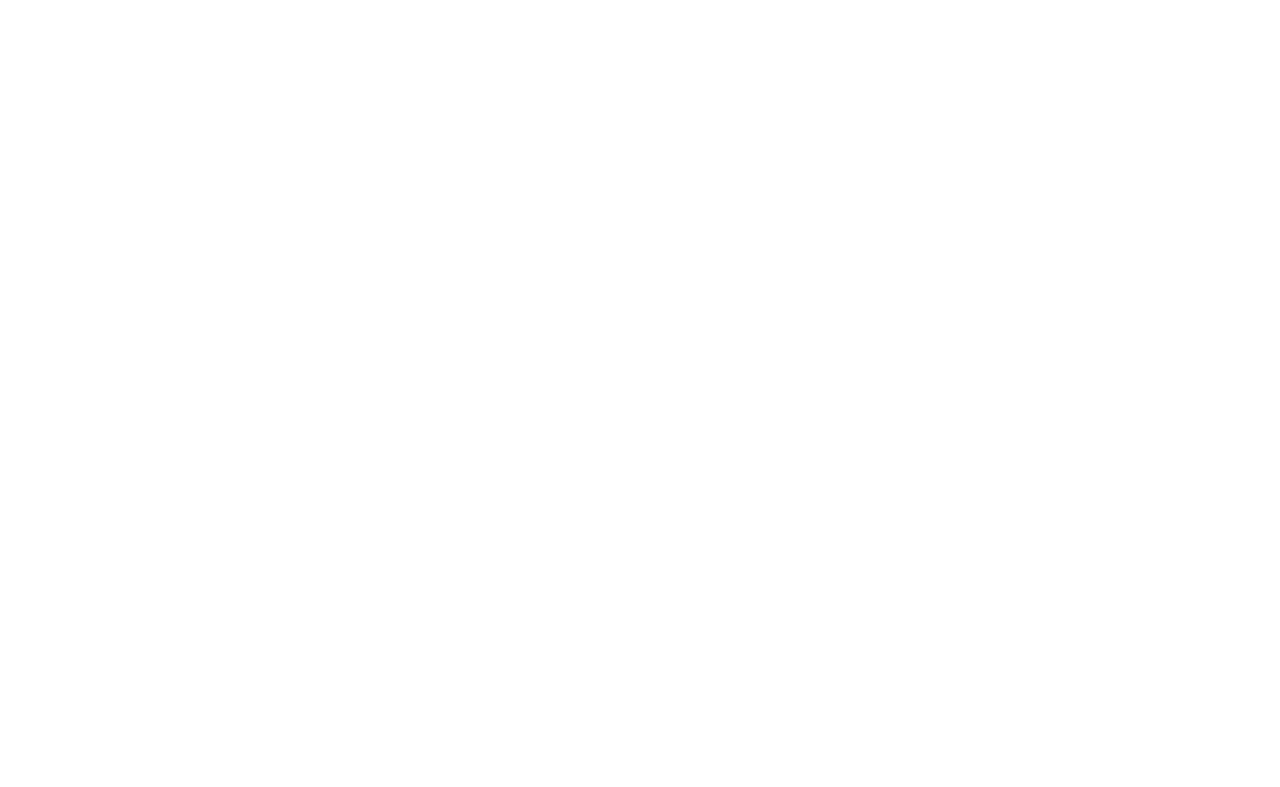
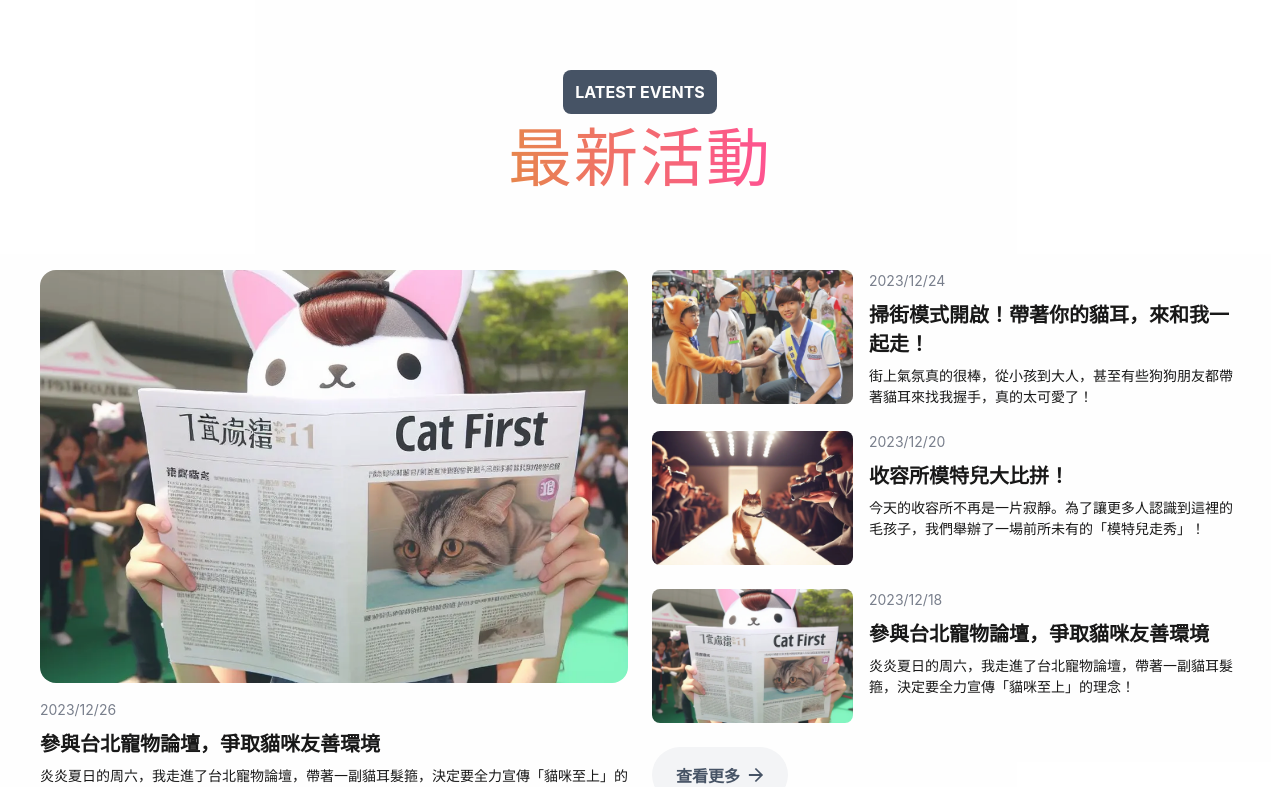
Before and after one commit to Jasonhts0817/the-f2e-2023-miao, an Angular app: page / in a window 1280 px wide. Shown: the part 1779-2566 px from the top of the page. Before the commit the page ends 1749 px from the top, so only its background shows below. Built offline with nearby package versions, Linux system fonts and the light colour scheme; a web font is replaced by a local one.

Commit message:
feat: add lastest event

```diff
--- a/src/app/advocate/advocate.component.html
+++ b/src/app/advocate/advocate.component.html
@@ -1,5 +1,7 @@
-<div class="container m-auto bg-bg-2 px-4 py-16 md:px-9 xl:px-0 xl:py-[104px]">
-  <div class="flex flex-col overflow-hidden rounded-3xl bg-white xl:flex-row">
+<div class="bg-bg-2 px-4 py-16 md:px-9 xl:px-0 xl:py-[104px]">
+  <div
+    class="container m-auto flex flex-col overflow-hidden rounded-3xl bg-white xl:flex-row"
+  >
     <div class="flex flex-col gap-8 px-6 py-10 xl:w-1/2 xl:px-10 xl:py-16">
       <app-title tag="ADVOCATE" title="候選人主張"></app-title>
       <div class="text-h3">
@@ -18,7 +20,14 @@
       </div>
     </div>
     <div class="xl:w-1/2">
-      <img class="h-full object-cover" src="/assets/images/image 8.png" />
+      <picture>
+        <source srcset="/assets/images/webp/image-8.webp" type="image/webp" />
+        <img
+          class="h-full object-cover"
+          src="/assets/images/png/image-8.png"
+          alt="候選人"
+        />
+      </picture>
     </div>
   </div>
 </div>
--- a/src/app/app.component.html
+++ b/src/app/app.component.html
@@ -1,6 +1,6 @@
-<div class="bg-bg-2 md:pt-4">
+<div class="bg-bg-1 md:pt-4">
   <app-header></app-header>
-  <main class="flex flex-col items-center justify-end">
+  <main class="flex flex-col items-center justify-end bg-white opacity-90">
     <div
       class="text-gradient-primary primary-title flex w-72 flex-col items-center justify-center pt-8 font-['MantouSans'] text-2xl-xs xl:w-full xl:flex-row xl:gap-4 xl:pt-24 xl:text-3xl"
     >
@@ -21,11 +21,10 @@
         <div class="text-h3 text-primary xl:text-h1">喵立翰 Miao LiHan</div>
       </div>
     </div>
-    <img
-      class="w-[327px] pt-6 md:w-[343px] xl:w-[680px]"
-      src="/assets/images/image 12.png"
-      alt="候選人"
-    />
+    <picture class="w-[327px] pt-6 md:w-[343px] xl:w-[680px]">
+      <source srcset="/assets/images/webp/image-12.webp" type="image/webp" />
+      <img src="/assets/images/png/image-12.png" alt="候選人" />
+    </picture>
     <div class="w-full overflow-hidden bg-primary p-2">
       <div
         class="animate-marquee flex gap-6 whitespace-nowrap font-['MantouSans'] text-2xl-xs text-white xl:text-2xl"
@@ -37,7 +36,7 @@
     </div>
   </main>
   <app-advocate></app-advocate>
-  <!-- <app-lastest-event></app-lastest-event>
-  <app-policy-issue></app-policy-issue> -->
+  <app-lastest-event></app-lastest-event>
+  <!-- <app-policy-issue></app-policy-issue> -->
   <!-- <app-footer></app-footer> -->
 </div>
--- a/src/app/header/header.component.html
+++ b/src/app/header/header.component.html
@@ -9,9 +9,9 @@
     <ng-container *ngTemplateOutlet="nav"></ng-container>
   </nav>
   <div class="hidden items-center gap-4 md:flex">
-    <a><object class="h-6 w-6" data="/assets/icons/facebook.svg"></object></a>
-    <a><object class="h-6 w-6" data="/assets/icons/instergram.svg"></object></a>
-    <a><object class="h-6 w-6" data="/assets/icons/youtube.svg"></object></a>
+    <a><img class="h-6 w-6" src="/assets/icons/facebook.svg" /></a>
+    <a><img class="h-6 w-6" src="/assets/icons/instergram.svg" /></a>
+    <a><img class="h-6 w-6" src="/assets/icons/youtube.svg" /></a>
   </div>
 </div>
 <nav class="fixed bottom-0 z-10 flex w-full justify-around bg-white xl:hidden">
@@ -19,23 +19,23 @@
 </nav>
 <ng-template #nav>
   <a class="flex flex-col items-center gap-1 p-2 text-font-primary">
-    <object class="h-6 w-6 xl:hidden" data="/assets/icons/user.svg"></object>
+    <img class="h-6 w-6 xl:hidden" src="/assets/icons/user.svg" />
     <span class="text-[10px] xl:text-base">候選人主張</span>
   </a>
   <a class="flex flex-col items-center gap-1 p-2 text-font-primary">
-    <object class="h-6 w-6 xl:hidden" data="/assets/icons/news.svg"></object>
+    <img class="h-6 w-6 xl:hidden" src="/assets/icons/news.svg" />
     <span class="text-[10px] xl:text-base">最新活動</span>
   </a>
   <a class="flex flex-col items-center gap-1 p-2 text-font-primary">
-    <object class="h-6 w-6 xl:hidden" data="/assets/icons/issue.svg"></object>
+    <img class="h-6 w-6 xl:hidden" src="/assets/icons/issue.svg" />
     <span class="text-[10px] xl:text-base">政策議題</span>
   </a>
   <a class="flex flex-col items-center gap-1 p-2 text-font-primary">
-    <object class="h-6 w-6 xl:hidden" data="/assets/icons/donate.svg"></object>
+    <img class="h-6 w-6 xl:hidden" src="/assets/icons/donate.svg" />
     <span class="text-[10px] xl:text-base">小額捐款</span>
   </a>
   <a class="flex flex-col items-center gap-1 p-2 text-font-primary">
-    <object class="h-6 w-6 xl:hidden" data="/assets/icons/mail.svg"></object>
+    <img class="h-6 w-6 xl:hidden" src="/assets/icons/mail.svg" />
     <span class="text-[10px] xl:text-base">民眾服務信箱</span>
   </a>
 </ng-template>
--- a/src/app/lastest-event/lastest-event.component.html
+++ b/src/app/lastest-event/lastest-event.component.html
@@ -1 +1,60 @@
-<p>lastest-event works!</p>
+<div class="bg-white px-4 py-16 opacity-90 md:px-9 xl:px-0 xl:py-[104px]">
+  <div class="container m-auto">
+    <app-title tag="LATEST EVENTS" title="最新活動"></app-title>
+    <div class="flex flex-col gap-6 pt-10 xl:flex-row xl:pt-16">
+      <div class="xl:w-1/2">
+        <picture
+          class="inline-flex h-[413px] w-full items-center overflow-hidden rounded-2xl"
+        >
+          <source
+            [srcset]="lastestEventList[0].imgUrl.webp"
+            type="image/webp"
+          />
+          <img
+            [src]="lastestEventList[0].imgUrl.png"
+            [alt]="lastestEventList[0].title"
+          />
+        </picture>
+        <div class="flex flex-col gap-2 pt-4">
+          <div class="text-small text-gray-500">
+            {{ lastestEventList[0].date | date: "yyyy/MM/dd" }}
+          </div>
+          <div class="text-h5">{{ lastestEventList[0].title }}</div>
+          <div class="text-small">{{ lastestEventList[0].desc }}</div>
+        </div>
+      </div>
+      <div class="flex flex-col gap-6 xl:w-1/2">
+        <ng-container
+          *ngFor="let lastestEvent of lastestEventList; let i = index"
+        >
+          <div *ngIf="i > 0" class="flex gap-4">
+            <picture
+              class="inline-flex h-[134px] max-w-[201px] items-center overflow-hidden rounded-lg"
+            >
+              <source [srcset]="lastestEvent.imgUrl.webp" type="image/webp" />
+              <img [src]="lastestEvent.imgUrl.png" [alt]="lastestEvent.title" />
+            </picture>
+            <div class="flex flex-col gap-2">
+              <div class="text-small text-gray-500">
+                {{ lastestEvent.date | date: "yyyy/MM/dd" }}
+              </div>
+              <div class="text-h5">{{ lastestEvent.title }}</div>
+              <div class="text-small">{{ lastestEvent.desc }}</div>
+            </div>
+          </div>
+        </ng-container>
+        <div>
+          <a
+            class="inline-flex items-center gap-2 rounded-[500px] bg-gray-100 px-6 py-4"
+          >
+            <span class="text-h6 text-slate-700">查看更多</span>
+            <img
+              class="icon-primary h-4 w-4 text-slate-700"
+              src="/assets/icons/arrow_forward.svg"
+            />
+          </a>
+        </div>
+      </div>
+    </div>
+  </div>
+</div>
--- a/src/app/lastest-event/lastest-event.component.ts
+++ b/src/app/lastest-event/lastest-event.component.ts
@@ -3,8 +3,45 @@
 @Component({
   selector: 'app-lastest-event',
   templateUrl: './lastest-event.component.html',
-  styleUrls: ['./lastest-event.component.scss']
+  styleUrls: ['./lastest-event.component.scss'],
 })
 export class LastestEventComponent {
-
+  lastestEventList = [
+    {
+      date: '2023/12/26',
+      title: '參與台北寵物論壇，爭取貓咪友善環境',
+      desc: '炎炎夏日的周六，我走進了台北寵物論壇，帶著一副貓耳髮箍，決定要全力宣傳「貓咪至上」的理念！我相信，我們的都市中，每一隻貓咪都應該有自己的 VIP 休憩空間。',
+      imgUrl: {
+        png: '/assets/images/png/event-1.png',
+        webp: '/assets/images/webp/event-1.webp',
+      },
+    },
+    {
+      date: '2023/12/24',
+      title: '掃街模式開啟！帶著你的貓耳，來和我一起走！',
+      desc: '街上氣氛真的很棒，從小孩到大人，甚至有些狗狗朋友都帶著貓耳來找我握手，真的太可愛了！',
+      imgUrl: {
+        png: '/assets/images/png/event-2.png',
+        webp: '/assets/images/webp/event-2.webp',
+      },
+    },
+    {
+      date: '2023/12/20',
+      title: '收容所模特兒大比拼！',
+      desc: '今天的收容所不再是一片寂靜。為了讓更多人認識到這裡的毛孩子，我們舉辦了一場前所未有的「模特兒走秀」！',
+      imgUrl: {
+        png: '/assets/images/png/event-3.png',
+        webp: '/assets/images/webp/event-3.webp',
+      },
+    },
+    {
+      date: '2023/12/18',
+      title: '參與台北寵物論壇，爭取貓咪友善環境',
+      desc: '炎炎夏日的周六，我走進了台北寵物論壇，帶著一副貓耳髮箍，決定要全力宣傳「貓咪至上」的理念！',
+      imgUrl: {
+        png: '/assets/images/png/event-1.png',
+        webp: '/assets/images/webp/event-1.webp',
+      },
+    },
+  ];
 }
--- a/src/styles/_color.scss
+++ b/src/styles/_color.scss
@@ -5,4 +5,8 @@
   .text-gradient-primary {
     @apply bg-gradient-to-r from-[#E5793B] from-[1.54%] to-[#FF4185] to-[97.86%] bg-clip-text text-transparent;
   }
+  .icon-primary {
+    filter: brightness(0) saturate(100%) invert(20%) sepia(13%) saturate(1539%)
+      hue-rotate(176deg) brightness(96%) contrast(83%);
+  }
 }
```
